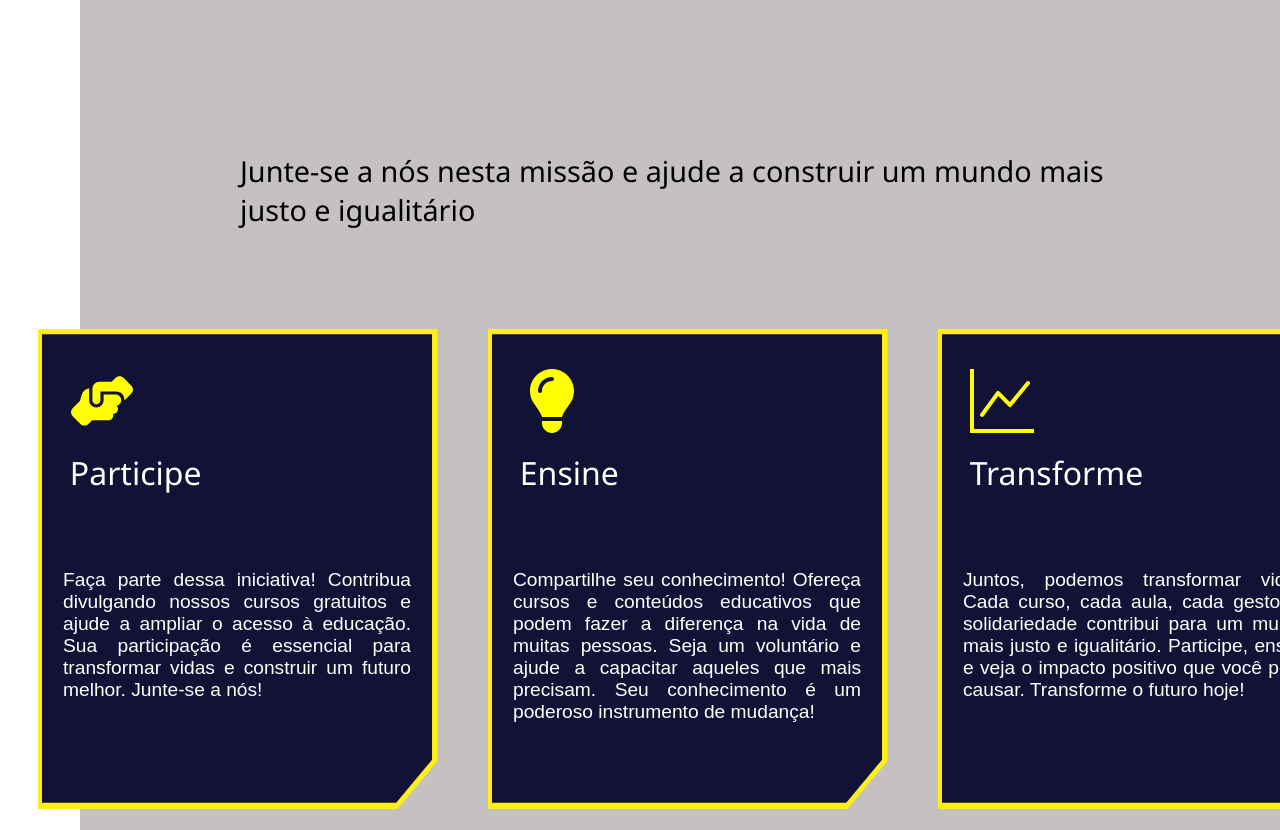
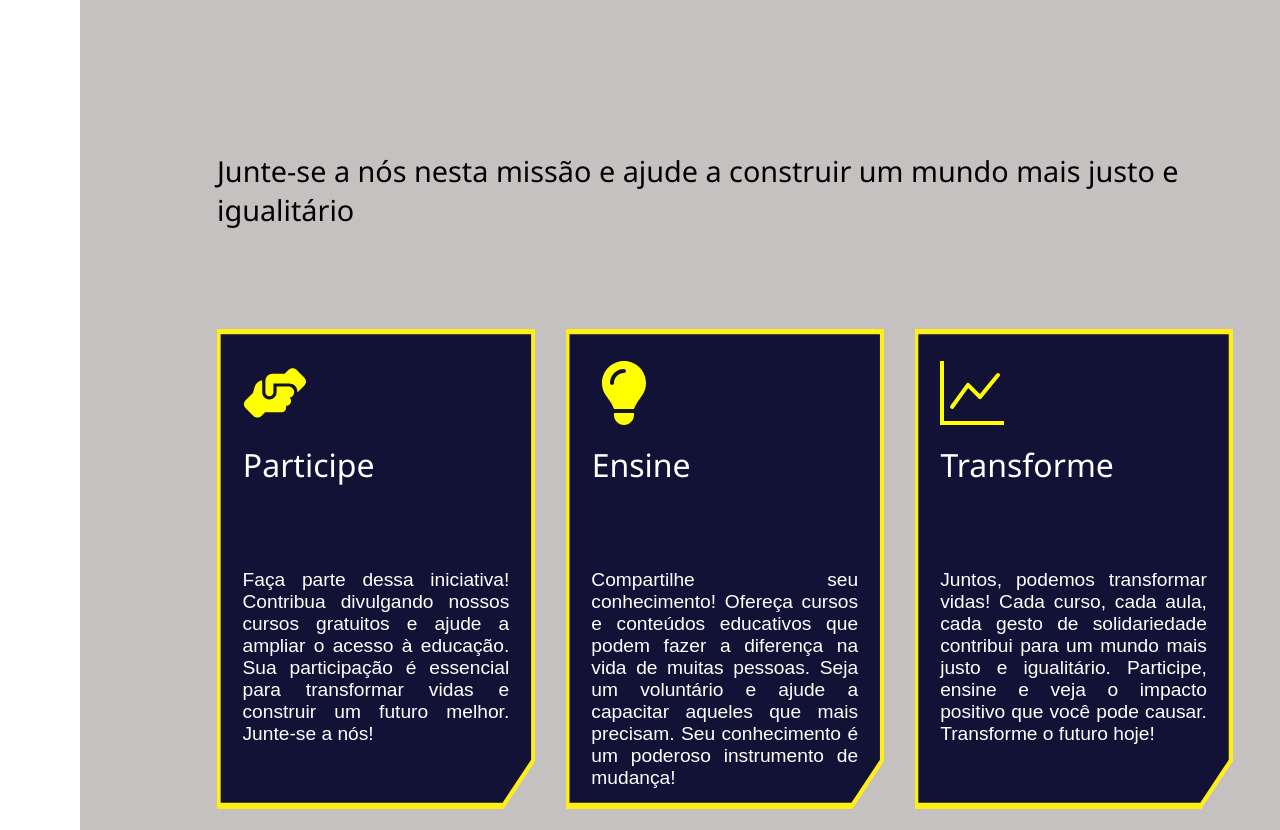
Before and after one commit to 2024-1-NADS2/Projeto2, a React (Create React App) app: page / in a window 1280 px wide. Shown: the part 1220-2050 px from the top of the page. Built offline with nearby package versions, Linux system fonts and the light colour scheme.

Commit message:
alteração width cards home

```diff
--- a/src/pages/Cadastro/Cadastro.jsx
+++ b/src/pages/Cadastro/Cadastro.jsx
@@ -52,7 +52,7 @@ export default function Cadastro(){
                 <div className="container-inputs-form-register">
                     <input
                     type="Password"
-                    placeholder="senha"
+                    placeholder="Senha"
                     value={password}
                     onChange={e => setPassword(e.target.value)}
                     required/>
@@ -64,7 +64,7 @@ export default function Cadastro(){
                 <label htmlFor="cnpj"></label>
                 <input
                   type="text"
-                  placeholder="CNPJ"
+                  placeholder="Cnpj"
                   value={cnpj}
                   onChange={e => setCnpj(e.target.value)}
                   required
--- a/src/pages/Home/style.css
+++ b/src/pages/Home/style.css
@@ -151,7 +151,7 @@
     height: 700px;
     display: flex;
     align-items: center;
-    padding: 0 225px 0 150px;
+    padding: 0 10% 0 10%;
     justify-content: center;
     gap: 100px;
     flex-direction: column;
@@ -159,7 +159,7 @@
 
 .home-content-cards-container{
     display: flex;
-    gap: 50px;
+    gap: 3%;
 }
 
 .home-content-cards-msg{
@@ -170,21 +170,21 @@
 
 .home-content-card1{
     height: 480px;
-    width: 400px;
+    width: 35%;
     background-color: rgb(255, 239, 19);
     clip-path: polygon(100% 0, 100% 90%, 90% 100%, 0 100%, 0 0);
 }
 
 .home-content-card2{
     height: 480px;
-    width: 400px;
+    width: 35%;
     background-color: rgb(255, 239, 19);
     clip-path: polygon(100% 0, 100% 90%, 90% 100%, 0 100%, 0 0);
 }
 
 .home-content-card3{
     height: 480px;
-    width: 400px;
+    width: 35%;
     background-color: rgb(255, 239, 19);
     clip-path: polygon(100% 0, 100% 90%, 90% 100%, 0 100%, 0 0);
 }
@@ -194,7 +194,7 @@
     justify-content: center;
     margin: 0.5px;
     height: 478px;
-    width: 398px;
+    width: 99.5%;
     clip-path: polygon(99% 1%, 99% 90%, 90% 99%, 1% 99%, 1% 1%);
     background-color: rgb(18, 18, 54);
 
```
